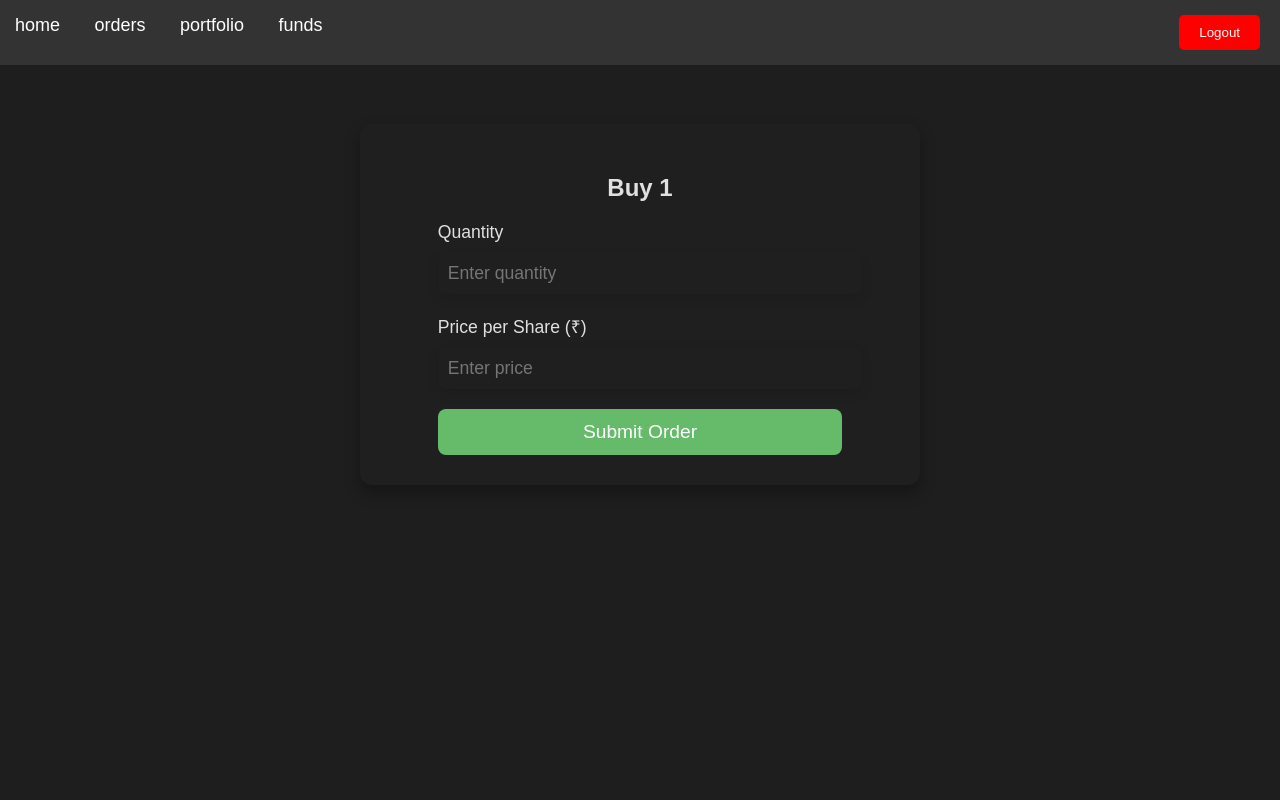
After one commit to gopikrishnan17/StockBroker, a Django app: page /stock/1/buy/ in a window 1280 px wide. The commit adds this page. Run offline with Django 5.2, Linux system fonts and the light colour scheme; the visitor is signed in with stand-in values (Sample User, id 1); data comes from the database, SQL or seed files in the repository.

Commit message:
Added buy feature and portfolio view

```diff
--- a/buystocks/__init__.py
+++ b/buystocks/__init__.py
@@ -0,0 +1 @@
+default_app_config = 'buystocks.apps.BuystocksConfig'
--- a/buystocks/apps.py
+++ b/buystocks/apps.py
@@ -1,8 +1,12 @@
 from django.apps import AppConfig
-
+from multiprocessing import Process
+import threading
 
 class BuystocksConfig(AppConfig):
     default_auto_field = "django.db.models.BigAutoField"
     name = "buystocks"
     def ready(self):
         import buystocks.signals
+        from buystocks.tasks import check_and_execute_orders
+        orderThread = threading.Thread(target=check_and_execute_orders, daemon = True)
+        orderThread.start()
--- a/buystocks/models.py
+++ b/buystocks/models.py
@@ -33,6 +33,7 @@ class StockOrder(models.Model):
     quantity = models.IntegerField()
     price_at_execution = models.DecimalField(max_digits=10, decimal_places=2)
     order_date = models.DateTimeField(default=timezone.now)
+    executed = models.BooleanField(default=False)
 
     def __str__(self):
         return f"{self.order_type.capitalize()} {self.quantity} of {self.stock.symbol} by {self.user.username}"
--- /dev/null
+++ b/buystocks/templates/buystock.html
@@ -0,0 +1,155 @@
+{% extends 'home/base.html' %}
+
+{% block title %}Buy {{symbol}}{% endblock %}
+
+{% block extra_styles %}
+<style>
+    body {
+        background-color: #121212;
+        color: #e0e0e0;
+        font-family: 'Roboto', sans-serif;
+        margin: 0;
+        padding: 0;
+    }
+
+    .buy-container {
+        display: flex;
+        flex-direction: column;
+        align-items: center;
+        justify-content: center;
+        margin: 5% auto;
+        width: 90%;
+        max-width: 500px;
+        background-color: #1f1f1f;
+        padding: 30px;
+        border-radius: 12px;
+        box-shadow: 0 8px 16px rgba(0, 0, 0, 0.3);
+        transition: transform 0.3s ease, background-color 0.3s ease;
+    }
+
+    .buy-container:hover {
+        transform: scale(1.05);
+        background-color: #2a2a2a;
+    }
+
+    h2 {
+        color: #e0e0e0;
+        margin-bottom: 20px;
+    }
+
+    label {
+        color: #e0e0e0;
+        margin-bottom: 10px;
+        font-size: 1.1em;
+        display: block;
+    }
+
+    input[type="number"] {
+        width: 100%;
+        padding: 10px;
+        margin-bottom: 20px;
+        border-radius: 8px;
+        border: none;
+        background-color: #1f1f1f;
+        color: #e0e0e0;
+        font-size: 1.1em;
+        box-shadow: 0 4px 12px rgba(0, 0, 0, 0.1);
+        transition: background-color 0.3s ease;
+    }
+
+    input[type="number"]:focus {
+        background-color: #2a2a2a;
+        outline: none;
+    }
+
+    .submit-btn {
+        padding: 12px 20px;
+        width: 100%;
+        background-color: #66bb6a;
+        border: none;
+        border-radius: 8px;
+        color: #fff;
+        font-size: 1.2em;
+        cursor: pointer;
+        transition: background-color 0.3s ease, transform 0.3s ease;
+    }
+
+    .submit-btn:hover {
+        background-color: #57a35c;
+        transform: translateY(-5px);
+    }
+
+    .error-message {
+        color: #ef5350;
+        margin-bottom: 20px;
+        font-size: 1em;
+        display: none;
+    }
+</style>
+{% endblock %}
+
+{% block content %}
+<div class="buy-container">
+    <h2>Buy {{symbol}}</h2>
+    <form id="buyOrderForm">
+        <label for="quantity">Quantity</label>
+        <input type="number" id="quantity" name="quantity" placeholder="Enter quantity" min="1" required>
+
+        <label for="price">Price per Share (₹)</label>
+        <input type="number" id="price" name="price" placeholder="Enter price" step="0.01" min="0.01" required>
+
+        <div class="error-message" id="errorMessage">Not enough funds to place this order.</div>
+
+        <button type="submit" class="submit-btn">Submit Order</button>
+    </form>
+</div>
+
+<script>
+
+    document.getElementById("buyOrderForm").addEventListener("submit", function(event) {
+        event.preventDefault();
+
+        const availableFunds = parseFloat('{{ available_funds }}');
+        const quantity = parseFloat(document.getElementById("quantity").value);
+        const price = parseFloat(document.getElementById("price").value);
+        const totalCost = quantity * price;
+        // Check if user has enough funds
+        console.log(totalCost, availableFunds)
+        if (totalCost > availableFunds) {
+            document.getElementById("errorMessage").style.display = 'block';
+            return;
+        } else {
+            document.getElementById("errorMessage").style.display = 'none';
+        }
+
+        // If funds are sufficient, send POST request
+        const url = `/api/buystock/`;
+        fetch(url, {
+            method: 'POST',
+            headers: {
+                'Content-Type': 'application/json',
+                'X-CSRFToken': '{{ csrf_token }}',
+            },
+            body: JSON.stringify({
+                symbol: '{{symbol}}',
+                quantity: quantity,
+                price: price
+            })
+        })
+        .then(response => response.json())
+        .then(data => {
+            if (data.message) {
+                alert('Order placed successfully!');
+                window.location.href = `/orders/`;
+            } else {
+                alert('Error placing the order. Please try again.');
+            }
+        })
+        .catch(error => {
+            console.error('Error:', error);
+            alert('Failed to place order. Please try again later.');
+        });
+    });
+
+</script>
+{% endblock %}
--- a/buystocks/views.py
+++ b/buystocks/views.py
@@ -8,6 +8,7 @@ from django.contrib.auth import authenticate, login, logout
 from django.contrib.auth.decorators import login_required
 from .models import *
 from datetime import datetime
+from django.views.decorators.http import require_POST
 
 
 @login_required(login_url='/login/')
@@ -112,3 +113,73 @@ def withdraw_funds(request):
             return JsonResponse({"error": "Invalid JSON data"}, status=400)
     else:
         return JsonResponse({"error": "Invalid request method"}, status=405)
+
+
+def buyorderpage(request, symbol):
+    user = request.user
+    fund, created = Funds.objects.get_or_create(user=user, defaults={'balance': 0.00})
+    context = {'symbol': symbol, 'available_funds': fund.balance}
+    return render(request, 'buystock.html', context = context)
+
+def placebuyorder(request):
+    if request.method == "POST":
+        try:
+            user = request.user
+            body = json.loads(request.body)
+            price = body.get('price')
+            symbol = body.get('symbol','')
+            quantity = body.get('quantity')
+            fund, created = Funds.objects.get_or_create(user=user, defaults={'balance': 0.00})
+            if fund.balance >= price*quantity:
+                stock, created = Stock.objects.get_or_create(symbol = symbol, defaults={'symbol': symbol, 'name': symbol, 'current_price': 0})
+                print(symbol)
+                order = StockOrder.objects.create(
+                    user = user,
+                    stock = stock,
+                    order_type = 'buy',
+                    quantity = quantity,
+                    price_at_execution = price,
+
+                )
+                order.save()
+                fund.balance = float(fund.balance) - price*quantity
+                fund.save()
+                return JsonResponse(data={'message': 'Success'}, status=200)
+            else:
+                return JsonResponse({"error": "Insufficient funds"}, status=400)
+        except json.JSONDecodeError:
+            return JsonResponse({"error": "Invalid JSON data"}, status=400)
+    else:
+        return JsonResponse({"error": "Invalid request method"}, status=405)
+
+def displayorders(request):
+    user = request.user
+    allorders = StockOrder.objects.filter(user = user, executed = False).order_by('-order_date')
+    context = {'orders': allorders}
+    return render(request, 'displayorders.html', context = context)
+
+@require_POST
+def cancel_order(request, order_id):
+    try:
+        # Ensure the order exists and belongs to the user
+        user = request.user
+        order = get_object_or_404(StockOrder, id=int(order_id), user=request.user)
+        fund, created = Funds.objects.get_or_create(user=user, defaults={'balance': 0.00})
+        price = order.price_at_execution
+        quantity = order.quantity
+        fund.balance = fund.balance + price*quantity
+        fund.save()
+        # Delete the order
+        order.delete()
+
+        return JsonResponse({'success': True})
+    except Exception as e:
+        return JsonResponse({'success': False, 'error': str(e)})
+
+def displayportfolio(request):
+    user = request.user
+    portfolio = Portfolio.objects.get(user = user)
+    portfolioStocks = PortfolioStock.objects.filter(portfolio = portfolio)
+    allorders = StockOrder.objects.filter(user = user, executed = True).order_by('-order_date')
+    context = {'stocks': portfolioStocks}
+    return render(request, 'portfolio.html', context = context)
--- a/home/templates/home/base.html
+++ b/home/templates/home/base.html
@@ -129,8 +129,8 @@
 <body>
     <nav>
         <a href="/">home</a>
-        <a href="/">orders</a>
-        <a href="/">portfolio</a>
+        <a href="/orders/">orders</a>
+        <a href="/portfolio/">portfolio</a>
         <a href="/funds/">funds</a>
         <div class="nav-right">
             <button id="logoutButton" class="btn">Logout</button>
--- a/home/views.py
+++ b/home/views.py
@@ -102,7 +102,6 @@ def stockdisplay(request, symbol):
 def stockreturn(request):
     if request.method == 'GET':
         symbol = html.unescape(unquote(request.GET.get('symbol')))
-        print(symbol)
         if symbol:
             ret = stockdata(symbol)
             if ret:
--- a/stock_trading_simulator/__init__.py
+++ b/stock_trading_simulator/__init__.py
@@ -0,0 +1 @@
+from __future__ import absolute_import, unicode_literals
--- a/stock_trading_simulator/settings.py
+++ b/stock_trading_simulator/settings.py
@@ -118,7 +118,7 @@ AUTH_PASSWORD_VALIDATORS = [
 
 LANGUAGE_CODE = "en-us"
 
-TIME_ZONE = "UTC"
+TIME_ZONE = "Asia/Kolkata"
 
 USE_I18N = True
 
--- a/stock_trading_simulator/urls.py
+++ b/stock_trading_simulator/urls.py
@@ -34,4 +34,9 @@ urlpatterns = [
     path('funds/', fundspage, name = 'fundspage'),
     path('api/add_funds/', add_funds, name = 'add_funds'),
     path('api/withdraw_funds/', withdraw_funds, name = 'withdraw_funds'),
+    path('stock/<symbol>/buy/', buyorderpage, name = 'buyorderpage'),
+    path('api/buystock/', placebuyorder, name = 'placebuyorder'),
+    path('orders/', displayorders, name='displayorders'),
+    path('api/cancel_order/<int:order_id>/', cancel_order, name='cancel_order'),
+    path('portfolio/', displayportfolio, name = 'displayportfolio'),
 ]
```
Also changed, not shown: buystocks/tasks.py (added, +73 -0 lines), buystocks/templates/displayorders.html (added, +129 -0 lines), buystocks/templates/portfolio.html (added, +138 -0 lines), home/templates/stockpage.html (+52 -1 lines), buystocks/migrations/0002_stockorder_executed.py (added), buystocks/migrations/0003_alter_portfoliostock_average_price_and_more.py (added), buystocks/migrations/0004_alter_portfoliostock_average_price_and_more.py (added), 1 other file.
